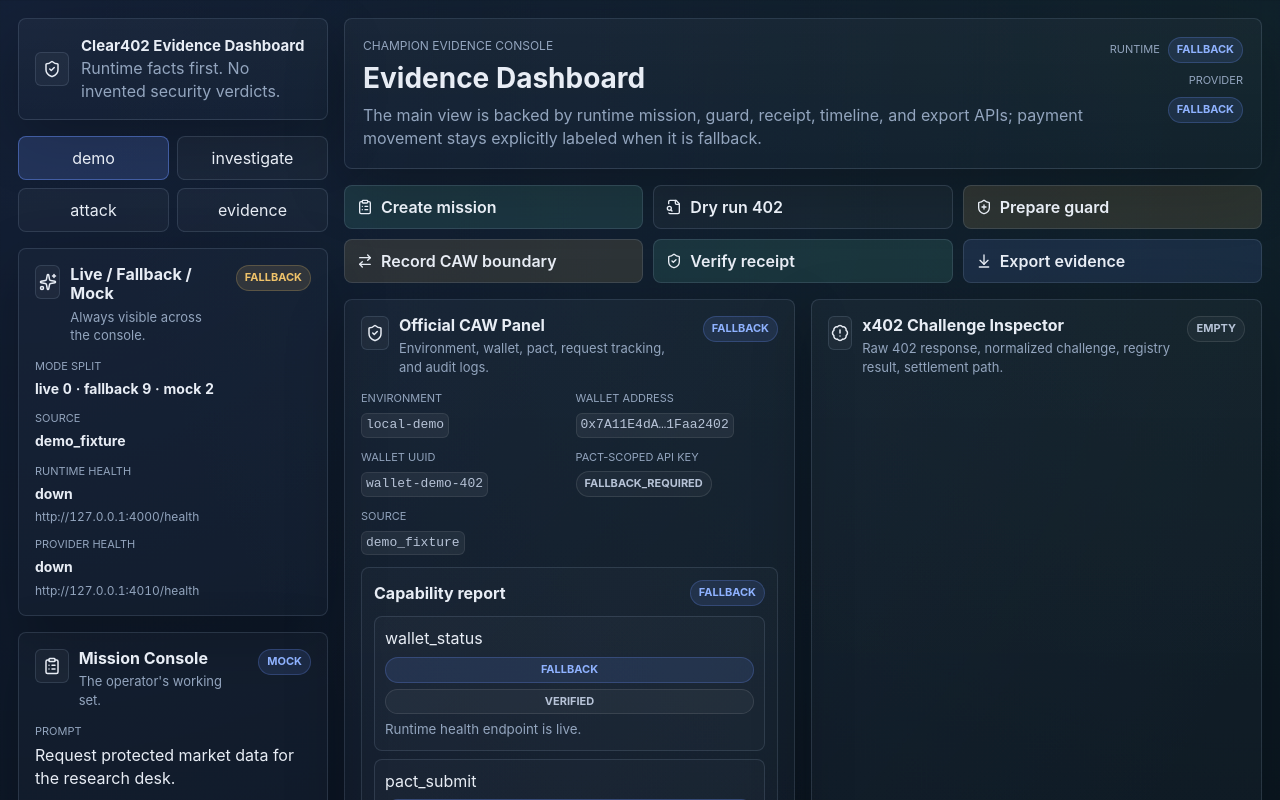
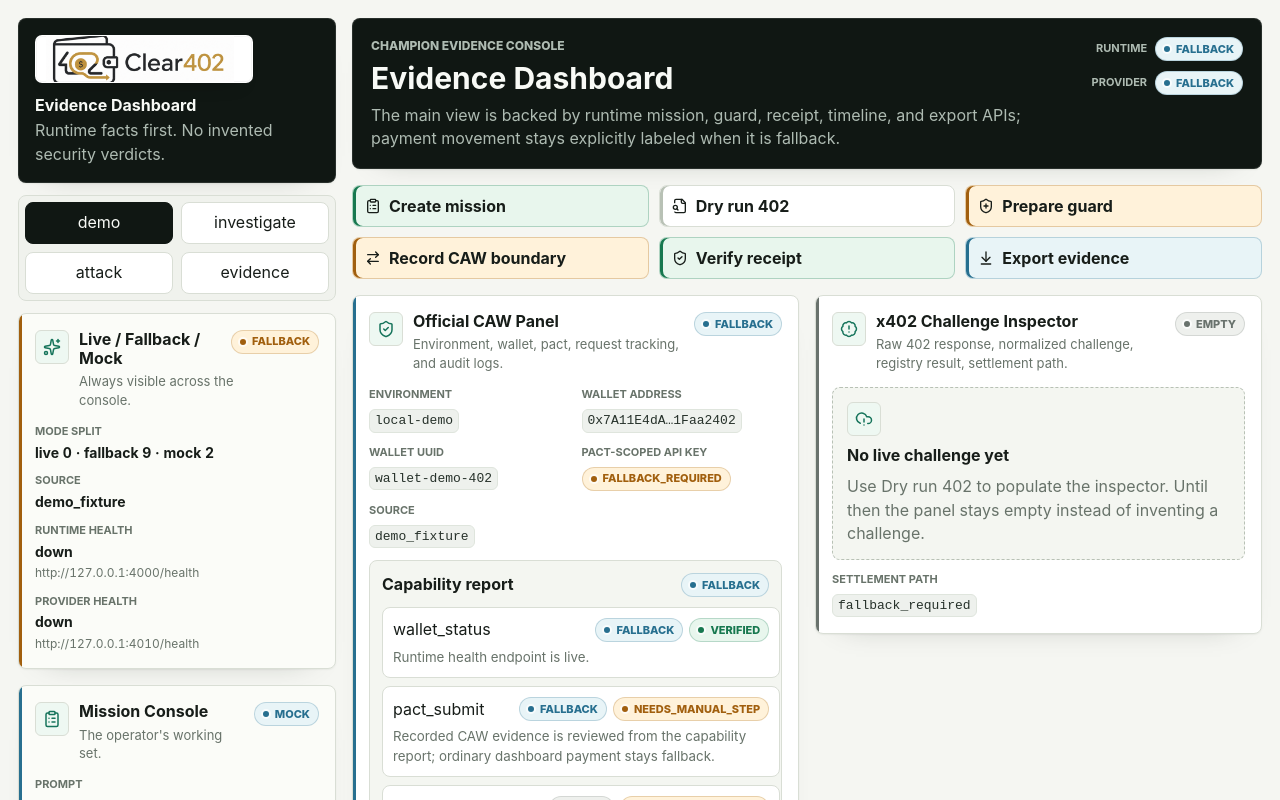
Before and after one commit to pillowtalk-Qy/clear402, a Next.js app in the folder apps/dashboard/: page / in a window 1280 px wide. Shown: the top 800 px of the page. Built offline with nearby package versions, Linux system fonts and the light colour scheme; no server answers.

Commit message:
fix(dashboard): refine logo card and theme

```diff
--- a/apps/dashboard/app/dashboard-shell.tsx
+++ b/apps/dashboard/app/dashboard-shell.tsx
@@ -84,6 +84,44 @@
 
 const defaultJsonPreview = "{\n  \"status\": \"empty\"\n}";
 
+function resolveBadgeTone(state: string): BadgeTone {
+  const normalizedState = state.toLowerCase();
+
+  if (normalizedState === "live") {
+    return "live";
+  }
+
+  if (normalizedState === "fallback") {
+    return "fallback";
+  }
+
+  if (normalizedState === "mock") {
+    return "mock";
+  }
+
+  if (["blocked", "block", "failed", "paid_but_not_delivered"].includes(normalizedState)) {
+    return "blocked";
+  }
+
+  if (
+    ["warning", "pending_approval", "draft", "needs_manual_step", "fallback_required", "refundable"].includes(
+      normalizedState
+    )
+  ) {
+    return "warning";
+  }
+
+  if (
+    ["success", "allow", "complete", "verified", "delivered", "paid", "finalized", "active", "ok"].includes(
+      normalizedState
+    )
+  ) {
+    return "success";
+  }
+
+  return "neutral";
+}
+
 function timelineSseUrl(runtimeEndpoint: string, missionId: string) {
   const url = new URL(runtimeEndpoint);
   url.pathname = `/api/missions/${encodeURIComponent(missionId)}/timeline.sse`;
@@ -92,8 +130,10 @@
 }
 
 function Badge({ state, tone }: { state: string; tone?: BadgeTone | undefined }) {
-  const resolvedTone = tone ?? (state === "live" ? "live" : state === "fallback" ? "fallback" : state === "mock" ? "mock" : "neutral");
-  return <span className={badgeStyles[resolvedTone]}>{toCompactModeLabel(state)}</span>;
+  const resolvedTone = tone ?? resolveBadgeTone(state);
+  const stateClass = state.toLowerCase().replace(/[^a-z0-9]+/g, "-").replace(/^-|-$/g, "");
+
+  return <span className={`${badgeStyles[resolvedTone]} badge-state-${stateClass}`}>{toCompactModeLabel(state)}</span>;
 }
 
 function SectionCard({ title, subtitle, icon, state, tone, rightSlot, children, dense }: PanelCardProps) {
@@ -105,7 +145,10 @@
     .replace(/^-|-$/g, "")}`;
 
   return (
-    <section className={`panel-card${dense ? " panel-card-dense" : ""}`} data-testid={testId}>
+    <section
+      className={`panel-card${dense ? " panel-card-dense" : ""} panel-tone-${tone ?? resolveBadgeTone(state)}`}
+      data-testid={testId}
+    >
       <div className="panel-card-head">
         <div className="panel-card-title-wrap">
           <div className="panel-card-icon">{icon}</div>
@@ -495,11 +538,11 @@
       <div className="dashboard-grid">
         <aside className={`sidebar${isMobileNavOpen ? " sidebar-open" : ""}`}>
           <div className="brand-line">
-            <div className="brand-mark">
-              <ShieldCheck size={18} />
+            <div className="brand-logo-card" aria-label="Clear402">
+              <img src="/brand/clear402-lockup.png" alt="" />
             </div>
-            <div>
-              <strong>Clear402 Evidence Dashboard</strong>
+            <div className="brand-copy">
+              <strong>Evidence Dashboard</strong>
               <p>Runtime facts first. No invented security verdicts.</p>
             </div>
           </div>
--- a/apps/dashboard/app/globals.css
+++ b/apps/dashboard/app/globals.css
@@ -1,22 +1,43 @@
 :root {
-  color-scheme: dark;
-  --bg: #08111c;
-  --bg-elevated: #0d1725;
-  --bg-soft: #111f31;
-  --bg-soft-2: #16243a;
-  --border: rgba(148, 169, 197, 0.18);
-  --border-strong: rgba(148, 169, 197, 0.32);
-  --text: #e8edf5;
-  --text-muted: #93a5be;
-  --text-soft: #b7c3d7;
-  --accent: #6c92ff;
-  --accent-2: #61d2b4;
-  --success: #6dce9e;
-  --warning: #f0c36a;
-  --danger: #ff7d7d;
+  color-scheme: light;
+  --bg: #f5f6f2;
+  --bg-elevated: #ffffff;
+  --bg-soft: #f0f2ed;
+  --bg-soft-2: #e7ebe5;
+  --surface: #ffffff;
+  --surface-raised: #fbfcf8;
+  --surface-muted: #f4f6f1;
+  --surface-tint: #eef8f2;
+  --surface-dark: #101713;
+  --surface-dark-2: #17211d;
+  --border: #d9ded5;
+  --border-strong: #b8c1b5;
+  --text: #171d19;
+  --text-muted: #68736a;
+  --text-soft: #39443c;
+  --text-invert: #f8faf6;
+  --text-invert-muted: #aebbb2;
+  --accent: #16745b;
+  --accent-2: #256f88;
+  --success: #17784f;
+  --warning: #a15f0e;
+  --danger: #bd3f32;
+  --info: #276f8f;
+  --mock: #69726d;
+  --live-soft: #e8f6ed;
+  --fallback-soft: #e8f4f7;
+  --mock-soft: #eef0ed;
+  --warning-soft: #fff2da;
+  --danger-soft: #fdebe8;
+  --accent-soft: rgba(22, 116, 91, 0.1);
+  --accent-border: rgba(22, 116, 91, 0.34);
+  --code-bg: #eef1ed;
+  --code-border: #dfe5dd;
   --radius: 8px;
-  --shadow: 0 20px 60px rgba(0, 0, 0, 0.24);
-  --focus: 0 0 0 3px rgba(108, 146, 255, 0.24);
+  --radius-sm: 6px;
+  --shadow: 0 1px 2px rgba(20, 28, 22, 0.06), 0 14px 32px -30px rgba(20, 28, 22, 0.42);
+  --shadow-tight: 0 1px 2px rgba(20, 28, 22, 0.08);
+  --focus: 0 0 0 3px rgba(22, 116, 91, 0.22);
 }
 
 * {
@@ -27,10 +48,7 @@
 body {
   margin: 0;
   min-height: 100%;
-  background:
-    radial-gradient(circle at top left, rgba(108, 146, 255, 0.12), transparent 26%),
-    radial-gradient(circle at top right, rgba(97, 210, 180, 0.08), transparent 22%),
-    var(--bg);
+  background: var(--bg);
   color: var(--text);
   font-family:
     Inter, ui-sans-serif, system-ui, -apple-system, BlinkMacSystemFont, "Segoe UI", sans-serif;
@@ -38,6 +56,7 @@
 
 body {
   line-height: 1.45;
+  text-rendering: optimizeLegibility;
 }
 
 button,
@@ -52,7 +71,8 @@
   color: inherit;
 }
 
-button:focus-visible {
+button:focus-visible,
+summary:focus-visible {
   outline: none;
   box-shadow: var(--focus);
 }
@@ -68,7 +88,7 @@
 
 .dashboard-grid {
   display: grid;
-  grid-template-columns: minmax(250px, 310px) minmax(0, 1fr);
+  grid-template-columns: minmax(260px, 318px) minmax(0, 1fr);
   gap: 16px;
   align-items: start;
 }
@@ -77,21 +97,26 @@
   position: sticky;
   top: 18px;
   display: grid;
-  gap: 16px;
+  gap: 12px;
 }
 
 .sidebar-toggle {
   display: none;
   align-items: center;
-  justify-content: center;
+  justify-content: flex-start;
   gap: 8px;
-  min-height: 38px;
+  min-height: 40px;
   padding: 0 12px;
   border: 1px solid var(--border);
   border-radius: var(--radius);
-  background: rgba(255, 255, 255, 0.03);
+  background: var(--surface);
   color: var(--text);
-  font-weight: 600;
+  font-weight: 700;
+  box-shadow: var(--shadow-tight);
+}
+
+.sidebar-toggle span {
+  min-width: 0;
 }
 
 .brand-line,
@@ -110,7 +135,6 @@
 .topbar,
 .panel-card,
 .bottom-strip {
-  background: linear-gradient(180deg, rgba(255, 255, 255, 0.03), rgba(255, 255, 255, 0.01));
   border: 1px solid var(--border);
   box-shadow: var(--shadow);
 }
@@ -118,9 +142,38 @@
 .brand-line {
   padding: 16px;
   display: grid;
-  grid-template-columns: auto 1fr;
-  gap: 12px;
+  gap: 13px;
+  align-items: start;
+  background: var(--surface-dark);
+  border-color: rgba(255, 255, 255, 0.1);
+  color: var(--text-invert);
+}
+
+.brand-logo-card {
+  width: min(100%, 218px);
+  height: 48px;
+  display: flex;
   align-items: center;
+  overflow: hidden;
+  border: 1px solid rgba(255, 255, 255, 0.16);
+  border-radius: 7px;
+  background: #ffffff;
+  box-shadow:
+    inset 0 0 0 1px rgba(16, 23, 19, 0.04),
+    0 12px 22px -20px rgba(0, 0, 0, 0.85);
+}
+
+.brand-logo-card img {
+  display: block;
+  width: 188px;
+  height: auto;
+  margin-left: 10px;
+}
+
+.brand-copy {
+  display: grid;
+  gap: 5px;
+  min-width: 0;
 }
 
 .brand-mark,
@@ -132,8 +185,16 @@
   align-items: center;
   justify-content: center;
   border: 1px solid var(--border);
-  background: rgba(255, 255, 255, 0.04);
-  border-radius: 6px;
+  background: var(--surface-tint);
+  color: var(--accent);
+  border-radius: var(--radius-sm);
+  flex: 0 0 auto;
+}
+
+.brand-mark {
+  border-color: rgba(255, 255, 255, 0.12);
+  background: rgba(255, 255, 255, 0.08);
+  color: #8ee0bd;
 }
 
 .brand-line strong,
@@ -146,7 +207,8 @@
 
 .brand-line strong {
   display: block;
-  font-size: 15px;
+  font-size: 16px;
+  line-height: 1.15;
 }
 
 .brand-line p,
@@ -158,10 +220,18 @@
   color: var(--text-muted);
 }
 
+.brand-line p {
+  color: var(--text-invert-muted);
+}
+
 .preset-switcher {
   display: grid;
   grid-template-columns: repeat(2, minmax(0, 1fr));
   gap: 8px;
+  padding: 6px;
+  border: 1px solid var(--border);
+  border-radius: var(--radius);
+  background: var(--bg-soft);
 }
 
 .preset-button,
@@ -171,15 +241,15 @@
   align-items: center;
   justify-content: center;
   gap: 8px;
-  min-height: 44px;
+  min-height: 42px;
   border: 1px solid var(--border);
-  background: rgba(255, 255, 255, 0.03);
+  background: var(--surface);
   color: var(--text);
   padding: 0 12px;
   transition:
-    transform 120ms ease,
     border-color 120ms ease,
-    background 120ms ease;
+    background 120ms ease,
+    box-shadow 120ms ease;
 }
 
 .preset-button,
@@ -194,13 +264,15 @@
 .tiny-toggle:hover,
 .action-button:hover,
 .attack-card:hover {
-  transform: translateY(-1px);
   border-color: var(--border-strong);
+  background: var(--surface-raised);
+  box-shadow: var(--shadow-tight);
 }
 
 .preset-button-active {
-  background: rgba(108, 146, 255, 0.18);
-  border-color: rgba(108, 146, 255, 0.45);
+  background: var(--surface-dark);
+  border-color: var(--surface-dark);
+  color: var(--text-invert);
 }
 
 .sidebar-stack,
@@ -213,13 +285,16 @@
   padding: 18px;
   display: flex;
   justify-content: space-between;
-  gap: 16px;
+  gap: 18px;
+  background: var(--surface-dark);
+  border-color: rgba(255, 255, 255, 0.1);
+  color: var(--text-invert);
 }
 
 .topbar-copy {
   display: grid;
-  gap: 10px;
-  max-width: 72ch;
+  gap: 9px;
+  max-width: 76ch;
 }
 
 .eyebrow {
@@ -227,13 +302,18 @@
   text-transform: uppercase;
   letter-spacing: 0;
   font-size: 12px;
-  color: var(--accent-2);
+  color: #8ee0bd;
+  font-weight: 800;
 }
 
 .topbar h1 {
   margin: 0;
-  font-size: 28px;
+  font-size: 30px;
   line-height: 1.05;
+}
+
+.topbar p {
+  color: var(--text-invert-muted);
 }
 
 .topbar-actions {
@@ -241,6 +321,7 @@
   gap: 10px;
   justify-items: end;
   align-content: start;
+  min-width: 160px;
 }
 
 .mini-status {
@@ -252,7 +333,7 @@
 }
 
 .mini-status-label {
-  color: var(--text-muted);
+  color: var(--text-invert-muted);
   text-transform: uppercase;
   font-size: 11px;
   letter-spacing: 0;
@@ -266,32 +347,59 @@
 
 .action-button {
   justify-content: flex-start;
-  font-weight: 600;
+  font-weight: 750;
   min-width: 0;
+  box-shadow: inset 3px 0 0 var(--button-tone, var(--border-strong));
+}
+
+.action-button span {
+  min-width: 0;
+  overflow-wrap: anywhere;
+}
+
+.action-button svg,
+.tiny-toggle svg,
+.preset-button svg {
+  flex: 0 0 auto;
 }
 
 .action-button-live {
-  background: rgba(109, 206, 158, 0.12);
+  --button-tone: var(--success);
+  background: var(--live-soft);
+  border-color: rgba(23, 120, 79, 0.28);
 }
 
 .action-button-fallback {
-  background: rgba(108, 146, 255, 0.12);
+  --button-tone: var(--info);
+  background: var(--fallback-soft);
+  border-color: rgba(39, 111, 143, 0.26);
 }
 
 .action-button-warning {
-  background: rgba(240, 195, 106, 0.12);
+  --button-tone: var(--warning);
+  background: var(--warning-soft);
+  border-color: rgba(161, 95, 14, 0.28);
 }
 
 .action-button-success {
-  background: rgba(97, 210, 180, 0.12);
+  --button-tone: var(--success);
+  background: var(--live-soft);
+  border-color: rgba(23, 120, 79, 0.28);
 }
 
 .action-button-blocked {
-  background: rgba(255, 125, 125, 0.12);
+  --button-tone: var(--danger);
+  background: var(--danger-soft);
+  border-color: rgba(189, 63, 50, 0.28);
+}
+
+.action-button-mock {
+  --button-tone: var(--mock);
+  background: var(--mock-soft);
 }
 
 .action-button:disabled {
-  opacity: 0.5;
+  opacity: 0.58;
   pointer-events: none;
 }
 
@@ -299,18 +407,56 @@
   display: grid;
   grid-template-columns: repeat(2, minmax(0, 1fr));
   gap: 16px;
+  align-items: start;
 }
 
 .panel-card {
+  position: relative;
   padding: 16px;
   display: grid;
   gap: 14px;
+  align-content: start;
   min-width: 0;
   overflow: hidden;
+  background: var(--surface);
+}
+
+.panel-card:hover {
+  border-color: var(--border-strong);
+}
+
+.panel-card::before {
+  content: "";
+  position: absolute;
+  inset: 0 auto 0 0;
+  width: 3px;
+  background: var(--panel-tone, transparent);
+}
+
+.panel-tone-live,
+.panel-tone-success {
+  --panel-tone: var(--success);
+}
+
+.panel-tone-fallback {
+  --panel-tone: var(--info);
+}
+
+.panel-tone-mock,
+.panel-tone-neutral {
+  --panel-tone: var(--mock);
+}
+
+.panel-tone-warning {
+  --panel-tone: var(--warning);
+}
+
+.panel-tone-blocked {
+  --panel-tone: var(--danger);
 }
 
 .panel-card-dense {
-  background: rgba(255, 255, 255, 0.02);
+  background: var(--surface-raised);
 }
 
 .panel-card-head {
@@ -348,11 +494,13 @@
   align-items: center;
   flex-wrap: wrap;
   justify-content: flex-end;
+  min-width: 0;
 }
 
 .panel-card-body {
   display: grid;
   gap: 12px;
+  align-content: start;
   min-width: 0;
 }
 
@@ -360,56 +508,58 @@
   display: inline-flex;
   align-items: center;
   justify-content: center;
-  padding: 4px 8px;
+  gap: 6px;
+  min-height: 24px;
+  padding: 3px 8px;
   border-radius: 999px;
   border: 1px solid transparent;
   font-size: 11px;
-  font-weight: 700;
+  font-weight: 800;
   text-transform: uppercase;
   letter-spacing: 0;
   white-space: nowrap;
+  line-height: 1;
 }
 
-.badge-live {
+.badge::before {
+  content: "";
+  width: 6px;
+  height: 6px;
+  border-radius: 999px;
+  background: currentColor;
+  box-shadow: 0 0 0 2px rgba(255, 255, 255, 0.72);
+}
+
+.badge-live,
+.badge-success {
   color: var(--success);
-  background: rgba(109, 206, 158, 0.12);
-  border-color: rgba(109, 206, 158, 0.24);
+  background: var(--live-soft);
+  border-color: rgba(23, 120, 79, 0.24);
 }
 
 .badge-fallback {
-  color: #8fb2ff;
-  background: rgba(108, 146, 255, 0.12);
-  border-color: rgba(108, 146, 255, 0.24);
+  color: var(--info);
+  background: var(--fallback-soft);
+  border-color: rgba(39, 111, 143, 0.24);
 }
 
-.badge-mock {
-  color: #c4ccda;
-  background: rgba(255, 255, 255, 0.06);
-  border-color: rgba(255, 255, 255, 0.12);
+.badge-mock,
+.badge-neutral {
+  color: var(--mock);
+  background: var(--mock-soft);
+  border-color: rgba(105, 114, 109, 0.2);
 }
 
 .badge-blocked {
   color: var(--danger);
-  background: rgba(255, 125, 125, 0.12);
-  border-color: rgba(255, 125, 125, 0.22);
-}
-
-.badge-success {
-  color: var(--success);
-  background: rgba(109, 206, 158, 0.12);
-  border-color: rgba(109, 206, 158, 0.22);
+  background: var(--danger-soft);
+  border-color: rgba(189, 63, 50, 0.24);
 }
 
 .badge-warning {
   color: var(--warning);
-  background: rgba(240, 195, 106, 0.12);
-  border-color: rgba(240, 195, 106, 0.22);
-}
-
-.badge-neutral {
-  color: var(--text-soft);
-  background: rgba(255, 255, 255, 0.04);
-  border-color: rgba(255, 255, 255, 0.1);
+  background: var(--warning-soft);
+  border-color: rgba(161, 95, 14, 0.24);
 }
 
 .kv-row {
@@ -427,6 +577,11 @@
   text-transform: uppercase;
   letter-spacing: 0;
   color: var(--text-muted);
+  font-weight: 750;
+}
+
+.topbar .mini-status-label {
+  color: var(--text-invert-muted);
 }
 
 .kv-value,
@@ -445,6 +600,7 @@
 
 .metric-value {
   font-size: 14px;
+  line-height: 1.25;
 }
 
 .metric-hint {
@@ -458,11 +614,12 @@
   overflow-wrap: anywhere;
   word-break: break-word;
   white-space: pre-wrap;
-  padding: 2px 4px;
-  border-radius: 6px;
-  background: rgba(255, 255, 255, 0.06);
-  border: 1px solid rgba(255, 255, 255, 0.08);
-  color: var(--text-soft);
+  padding: 2px 5px;
+  border-radius: var(--radius-sm);
+  background: var(--code-bg);
+  border: 1px solid var(--code-border);
+  color: #26312a;
+  line-height: 1.35;
 }
 
 code,
@@ -499,11 +656,11 @@
   padding: 12px;
   border-radius: var(--radius);
   border: 1px solid var(--border);
-  background: rgba(255, 255, 255, 0.03);
+  background: var(--surface-muted);
 }
 
 .json-block[open] {
-  background: rgba(255, 255, 255, 0.035);
+  background: var(--surface);
 }
 
 .json-summary {
@@ -511,7 +668,7 @@
   align-items: center;
   justify-content: space-between;
   gap: 10px;
-  min-height: 44px;
+  min-height: 40px;
   min-width: 0;
   cursor: pointer;
   list-style: none;
@@ -538,15 +695,15 @@
   align-items: center;
   justify-content: center;
   gap: 6px;
-  min-height: 32px;
+  min-height: 30px;
   flex: 0 0 auto;
   padding: 0 9px;
   border: 1px solid var(--border);
   border-radius: 999px;
   color: var(--text-soft);
-  background: rgba(255, 255, 255, 0.03);
+  background: var(--surface);
   font-size: 12px;
-  font-weight: 700;
+  font-weight: 800;
 }
 
 .json-block pre,
@@ -581,7 +738,11 @@
   padding: 12px;
   border: 1px solid var(--border);
   border-radius: var(--radius);
-  background: rgba(255, 255, 255, 0.02);
+  background: var(--surface-muted);
+}
+
+.diff-col {
+  background: var(--surface-raised);
 }
 
 .subpanel-head {
@@ -606,7 +767,23 @@
   padding: 10px;
   border: 1px solid var(--border);
   border-radius: var(--radius);
-  background: rgba(255, 255, 255, 0.02);
+  background: var(--surface);
+}
+
+.capability-row:hover,
+.log-row:hover,
+.finding-row:hover,
+.attack-card:hover {
+  border-color: var(--border-strong);
+}
+
+.capability-row {
+  grid-template-columns: minmax(120px, 1fr) auto auto;
+  align-items: center;
+}
+
+.capability-row small {
+  grid-column: 1 / -1;
 }
 
 .capability-row small,
@@ -615,20 +792,31 @@
   color: var(--text-muted);
 }
 
+.log-row {
+  grid-template-columns: minmax(110px, 0.8fr) minmax(96px, auto) auto;
+  align-items: start;
+}
+
+.log-row p {
+  grid-column: 1 / -1;
+}
+
 .log-row-id {
   color: var(--text-soft);
   font-size: 12px;
 }
 
 .log-row-outcome {
-  color: var(--accent-2);
+  color: var(--accent);
   text-transform: uppercase;
   font-size: 11px;
   letter-spacing: 0;
+  font-weight: 800;
 }
 
 .finding-row {
-  grid-template-columns: repeat(4, minmax(0, 1fr));
+  grid-template-columns: minmax(120px, 1.2fr) repeat(3, minmax(0, 1fr));
+  align-items: center;
 }
 
 .risk-tags {
@@ -640,18 +828,31 @@
 .risk-tag {
   padding: 4px 8px;
   border-radius: 999px;
-  border: 1px solid var(--border);
-  background: rgba(255, 255, 255, 0.03);
-  color: var(--text-soft);
+  border: 1px solid rgba(161, 95, 14, 0.24);
+  background: var(--warning-soft);
+  color: #744607;
   font-size: 12px;
+  font-weight: 700;
 }
 
 .timeline {
+  position: relative;
   display: grid;
   gap: 10px;
 }
 
+.timeline::before {
+  content: "";
+  position: absolute;
+  left: 5px;
+  top: 10px;
+  bottom: 14px;
+  width: 1px;
+  background: var(--border);
+}
+
 .timeline-item {
+  position: relative;
   display: grid;
   grid-template-columns: 14px 1fr;
   gap: 12px;
@@ -659,27 +860,35 @@
 }
 
 .timeline-rail {
-  width: 10px;
-  height: 10px;
+  width: 11px;
+  height: 11px;
   margin-top: 5px;
   border-radius: 999px;
-  background: var(--accent);
-  box-shadow: 0 0 0 4px rgba(108, 146, 255, 0.12);
+  background: var(--info);
+  border: 2px solid var(--surface);
+  box-shadow: 0 0 0 3px rgba(39, 111, 143, 0.14);
+  z-index: 1;
 }
 
 .timeline-item-blocked .timeline-rail {
   background: var(--danger);
-  box-shadow: 0 0 0 4px rgba(255, 125, 125, 0.12);
+  box-shadow: 0 0 0 3px rgba(189, 63, 50, 0.14);
 }
 
-.timeline-item-success .timeline-rail {
+.timeline-item-success .timeline-rail,
+.timeline-item-allow .timeline-rail,
+.timeline-item-complete .timeline-rail,
+.timeline-item-paid .timeline-rail,
+.timeline-item-delivered .timeline-rail {
   background: var(--success);
-  box-shadow: 0 0 0 4px rgba(109, 206, 158, 0.12);
+  box-shadow: 0 0 0 3px rgba(23, 120, 79, 0.14);
 }
 
-.timeline-item-pending_approval .timeline-rail {
+.timeline-item-pending_approval .timeline-rail,
+.timeline-item-draft .timeline-rail,
+.timeline-item-needs_manual_step .timeline-rail {
   background: var(--warning);
-  box-shadow: 0 0 0 4px rgba(240, 195, 106, 0.12);
+  box-shadow: 0 0 0 3px rgba(161, 95, 14, 0.14);
 }
 
 .timeline-copy {
@@ -687,7 +896,7 @@
   gap: 8px;
   min-width: 0;
   padding-bottom: 10px;
-  border-bottom: 1px solid rgba(255, 255, 255, 0.06);
+  border-bottom: 1px solid var(--border);
 }
 
 .timeline-top {
@@ -724,16 +933,18 @@
 .attack-card {
   padding: 12px;
   border: 1px solid var(--border);
-  background: rgba(255, 255, 255, 0.02);
+  background: var(--surface);
   text-align: left;
   display: grid;
   gap: 10px;
   min-width: 0;
+  box-shadow: inset 3px 0 0 var(--mock);
 }
 
 .attack-card-active {
-  border-color: rgba(108, 146, 255, 0.45);
-  background: rgba(108, 146, 255, 0.08);
+  border-color: rgba(189, 63, 50, 0.36);
+  background: var(--danger-soft);
+  box-shadow: inset 3px 0 0 var(--danger), 0 0 0 1px rgba(189, 63, 50, 0.08);
 }
 
 .attack-card-top,
@@ -755,17 +966,30 @@
   color: var(--text-muted);
 }
 
+.attack-card strong {
+  color: var(--text);
+}
+
+.attack-card-meta {
+  font-size: 12px;
+}
+
 .attack-result {
   display: grid;
   gap: 4px;
   min-width: 0;
 }
 
+.attack-result strong {
+  text-transform: uppercase;
+  color: var(--danger);
+}
+
 .attack-panel-footer {
   padding: 12px;
   border: 1px solid var(--border);
   border-radius: var(--radius);
-  background: rgba(255, 255, 255, 0.02);
+  background: var(--surface-muted);
 }
 
 .empty-state {
@@ -773,7 +997,27 @@
   gap: 8px;
   padding: 14px;
   border: 1px dashed var(--border-strong);
-  background: rgba(255, 255, 255, 0.02);
+  background: var(--surface-muted);
+}
+
+.export-meta {
+  display: grid;
+  grid-template-columns: repeat(5, minmax(0, 1fr));
+  gap: 10px;
+  padding: 12px;
+  border: 1px solid var(--border);
+  border-radius: var(--radius);
+  background: var(--surface-muted);
+}
+
+.export-meta .metric {
+  padding-right: 10px;
+  border-right: 1px solid var(--border);
+}
+
+.export-meta .metric:last-child {
+  padding-right: 0;
+  border-right: 0;
 }
 
 .export-body {
@@ -787,12 +1031,13 @@
   padding: 12px;
   border: 1px solid var(--border);
   border-radius: var(--radius);
-  background: rgba(255, 255, 255, 0.02);
+  background: var(--surface-muted);
 }
 
 .tiny-toggle {
   font-size: 12px;
   padding: 0 10px;
+  font-weight: 800;
 }
 
 .bottom-strip {
@@ -801,6 +1046,13 @@
   display: grid;
   grid-template-columns: repeat(3, minmax(0, 1fr));
   gap: 12px;
+  background: var(--surface-dark);
+  border-color: rgba(255, 255, 255, 0.1);
+  color: var(--text-invert);
+}
+
+.bottom-strip p {
+  color: var(--text-invert-muted);
 }
 
 .strip-item {
@@ -824,6 +1076,10 @@
   .sidebar {
     position: static;
   }
+
+  .sidebar-stack {
+    grid-template-columns: repeat(2, minmax(0, 1fr));
+  }
 }
 
 @media (max-width: 960px) {
@@ -844,13 +1100,25 @@
   }
 
   .topbar-actions,
-  .action-bar,
   .panels-grid,
   .attack-grid,
   .bottom-strip,
   .two-col,
-  .diff-grid {
+  .diff-grid,
+  .export-meta {
     grid-template-columns: 1fr;
+  }
+
+  .export-meta .metric {
+    padding-right: 0;
+    padding-bottom: 8px;
+    border-right: 0;
+    border-bottom: 1px solid var(--border);
+  }
+
+  .export-meta .metric:last-child {
+    padding-bottom: 0;
+    border-bottom: 0;
   }
 
   .topbar {
@@ -859,6 +1127,7 @@
 
   .topbar-actions {
     justify-items: start;
+    min-width: 0;
   }
 
   .action-bar {
@@ -887,6 +1156,16 @@
 
   .finding-row {
     grid-template-columns: repeat(2, minmax(0, 1fr));
+  }
+
+  .capability-row,
+  .log-row {
+    grid-template-columns: 1fr;
+  }
+
+  .capability-row small,
+  .log-row p {
+    grid-column: auto;
   }
 
   .timeline-top,
@@ -925,7 +1204,8 @@
     gap: 12px;
   }
 
-  .preset-switcher {
+  .preset-switcher,
+  .sidebar-stack {
     grid-template-columns: 1fr;
   }
 
@@ -1018,3 +1298,14 @@
     gap: 10px;
   }
 }
+
+@media (prefers-reduced-motion: reduce) {
+  *,
+  *::before,
+  *::after {
+    scroll-behavior: auto !important;
+    transition-duration: 0.01ms !important;
+    animation-duration: 0.01ms !important;
+    animation-iteration-count: 1 !important;
+  }
+}
```
Also changed, not shown: apps/dashboard/public/brand/clear402-lockup.png (added).
